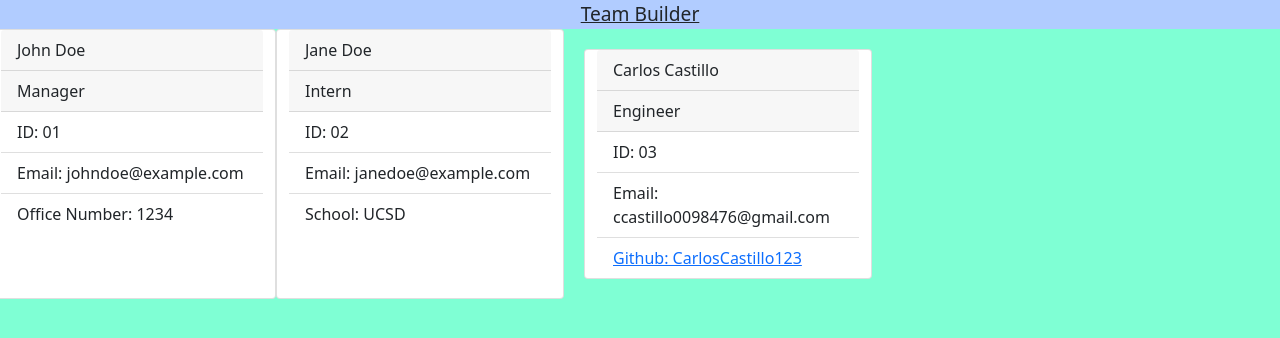
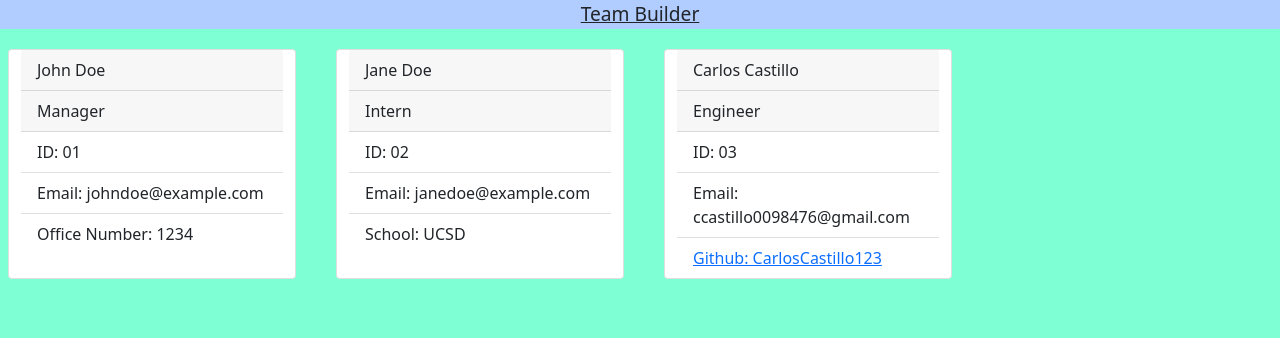
Before and after one commit to CarlosCastillo123/HtmlGenerator, a website: page index.html in a window 1280 px wide. Drawn offline with nearby package versions, Linux system fonts and the light colour scheme.

Commit message:
Update index.html

```diff
--- a/index.html
+++ b/index.html
@@ -11,7 +11,7 @@
       <body style="background-color: aquamarine;">
       <header  style="font-size: larger;text-align: center;text-decoration: underline;background-color: rgb(177, 204, 255);"">Team Builder</header>
         <div class="row">
-            <div class="card" style="width: 18rem;">
+            <div class="card" style="width: 18rem; margin: 20px;">
     <div class="card-header">
       John Doe
     </div>
@@ -23,7 +23,7 @@
       <li class="list-group-item">Email: johndoe@example.com</li>
       <li class="list-group-item">Office Number: 1234</li>
     </ul>
-  </div><div class="card" style="width: 18rem;">
+  </div><div class="card" style="width: 18rem; margin: 20px;">
     <div class="card-header">
       Jane Doe
     </div>
```
